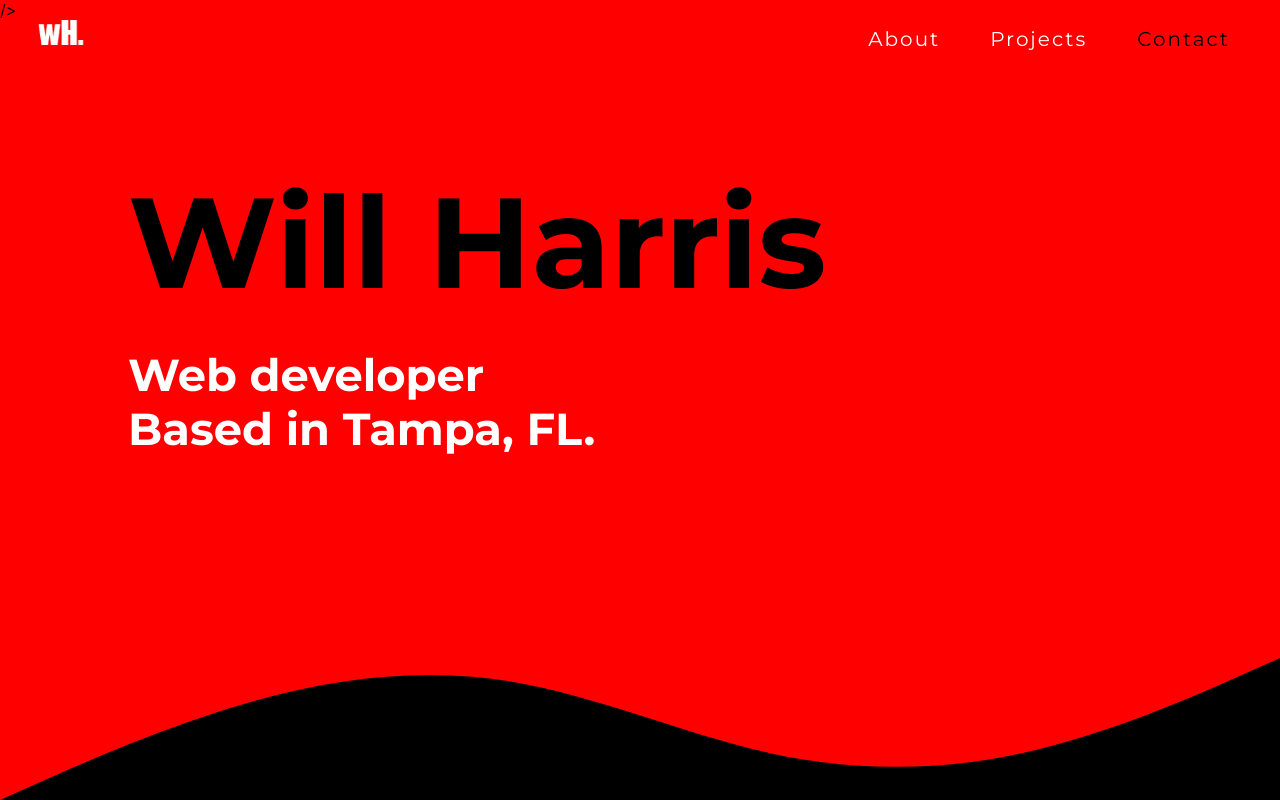
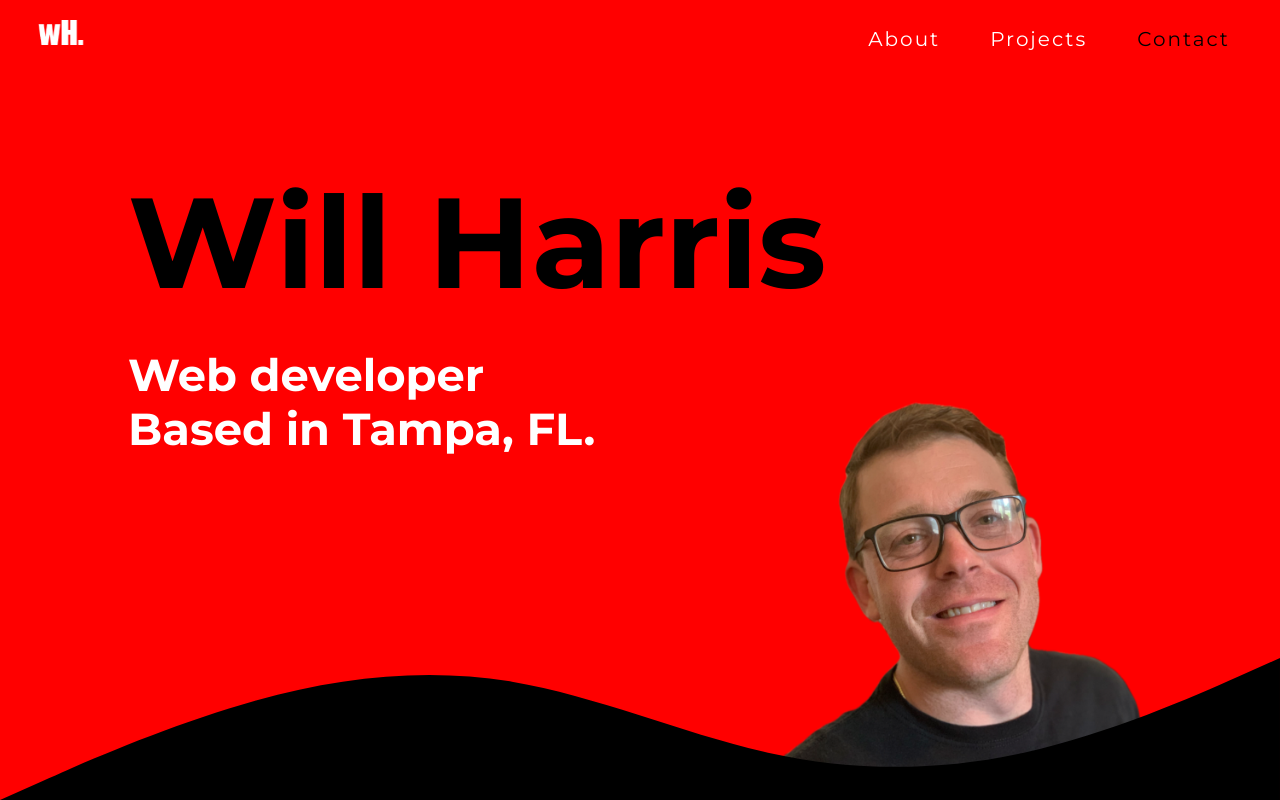
Before and after one commit to WilliamBHarris/React-Portfolio, a React (Create React App) app: page / in a window 1280 px wide. Built offline with nearby package versions, Linux system fonts and the light colour scheme; a web font is replaced by a local one.

Commit message:
added images

```diff
--- a/src/App.css
+++ b/src/App.css
@@ -267,8 +267,8 @@ body {
 
 .portfolioImage {
   position: absolute;
-  height: 100%;
-  width: 100%;
+  height: 80%;
+  width: 80%;
   z-index: -1;
 }
 
@@ -503,6 +503,7 @@ body {
 .workMain {
   height: 100vh;
   background:rgb(0, 0, 0);
+  overflow: hidden;
 }
 
 .loader {
@@ -537,7 +538,7 @@ body {
   max-height: clamp(30%, 85vh, 100%);
   max-width: clamp(30%, 30vw, 100%);
   position: absolute;
-  bottom: 0;
+  bottom: -10%;
   right: 10%;
   z-index: 1;
   transform: rotate(90deg);
--- a/src/Components/Footer.js
+++ b/src/Components/Footer.js
@@ -1,5 +1,5 @@
 import React from 'react'
-import Resume from '../assets/William_Harris_Update.pdf'
+import Resume from '../assets/DevResume.pdf'
 import {AiOutlineArrowRight} from 'react-icons/ai'
 import { motion } from 'framer-motion'
 
--- a/src/Components/Main.js
+++ b/src/Components/Main.js
@@ -45,7 +45,7 @@ const Main = () => {
           Web developer
           <br /> Based in Tampa, FL.
         </motion.h1>
-        {/* <motion.img
+        <motion.img
           initial={{ opacity: 1, scale: 0, y: "100vh" }}
           animate={{ opacity: 1, scale: 1, y: 0 }}
           transition={{ duration: 0.5, delay: 0 }}
@@ -55,8 +55,8 @@ const Main = () => {
             transition: { duration: 0.5, delay: 0 },
           }}
           className="personImg"
-          src={person} */}
-        />
+          src={person} />
+
       </motion.div>
       <div>
         <About />
```
Also changed, not shown: src/assets/person.png, 1 other file (tests, documents, lock files or other folders).
